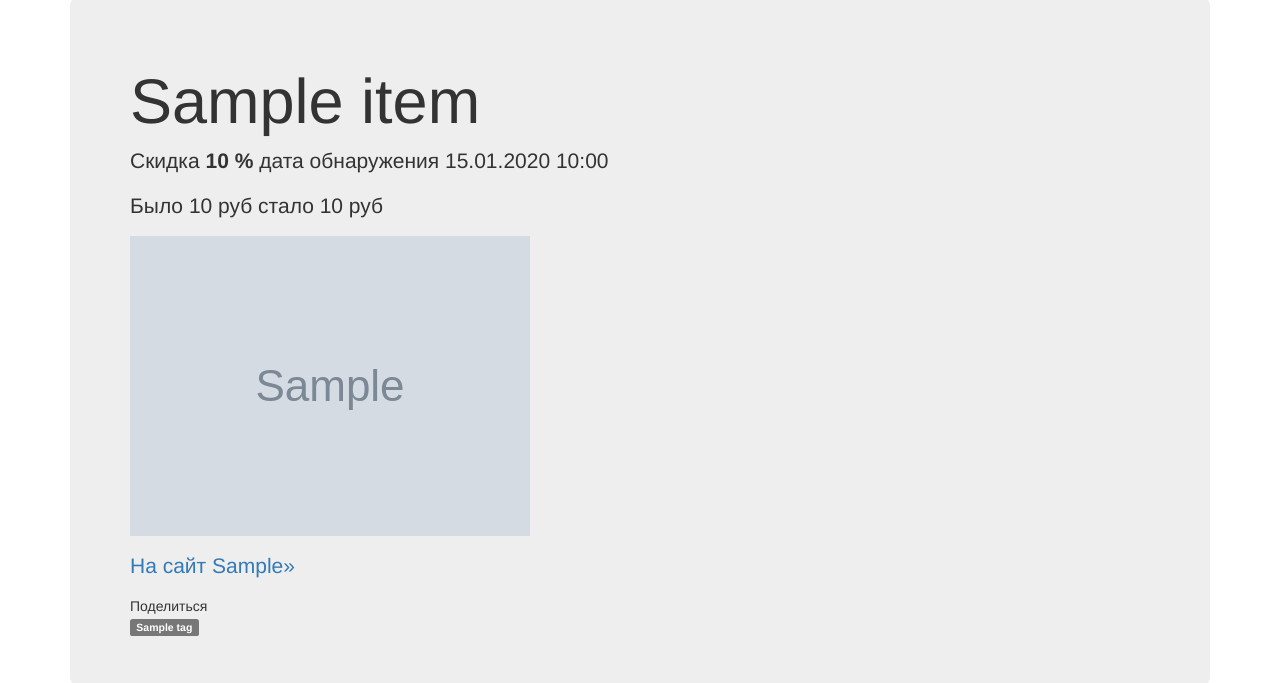
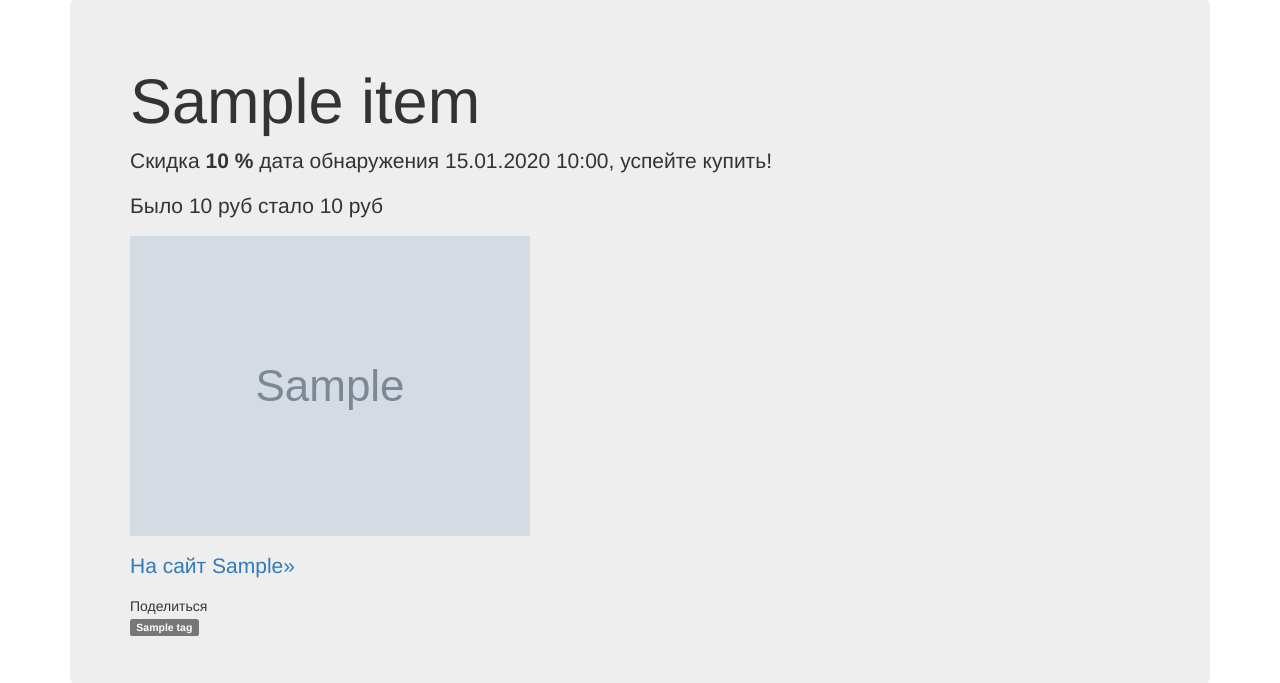
Before and after one commit to vench/sale-pr, a PHP site: page /?a=site/detail&id=1 in a window 1280 px wide. Shown: the part 127-810 px from the top of the page. Run offline with PHP 8.4, Linux system fonts and the light colour scheme; tables that the repository leaves empty hold one stand-in row (values such as "Sample post"); grey boxes marked "Sample" are stand-in pictures; some libraries are stand-ins or nearby versions.

Commit message:
add op grah+

```diff
--- a/src/resource/views/item.php
+++ b/src/resource/views/item.php
@@ -26,7 +26,7 @@ self::renderPhp('header', [
 <div class="jumbotron">
 <h1><?php echo $item->getTitle();?></h1>
 
-<p>Скидка <b><?php echo $item->getPriceDiff(); ?> %</b> дата обнаружения <?php echo $dateFormat($item->getDateInsert()); ?></p>
+<p>Скидка <b><?php echo $item->getPriceDiff(); ?> %</b> дата обнаружения <?php echo $dateFormat($item->getDateInsert()); ?>, успейте купить!</p>
 
 		    <p>Было <?php echo $priceFormat( $item->getPriceOld()); ?>
 стало <?php echo $priceFormat($item->getPriceNew()); ?></p>
```
